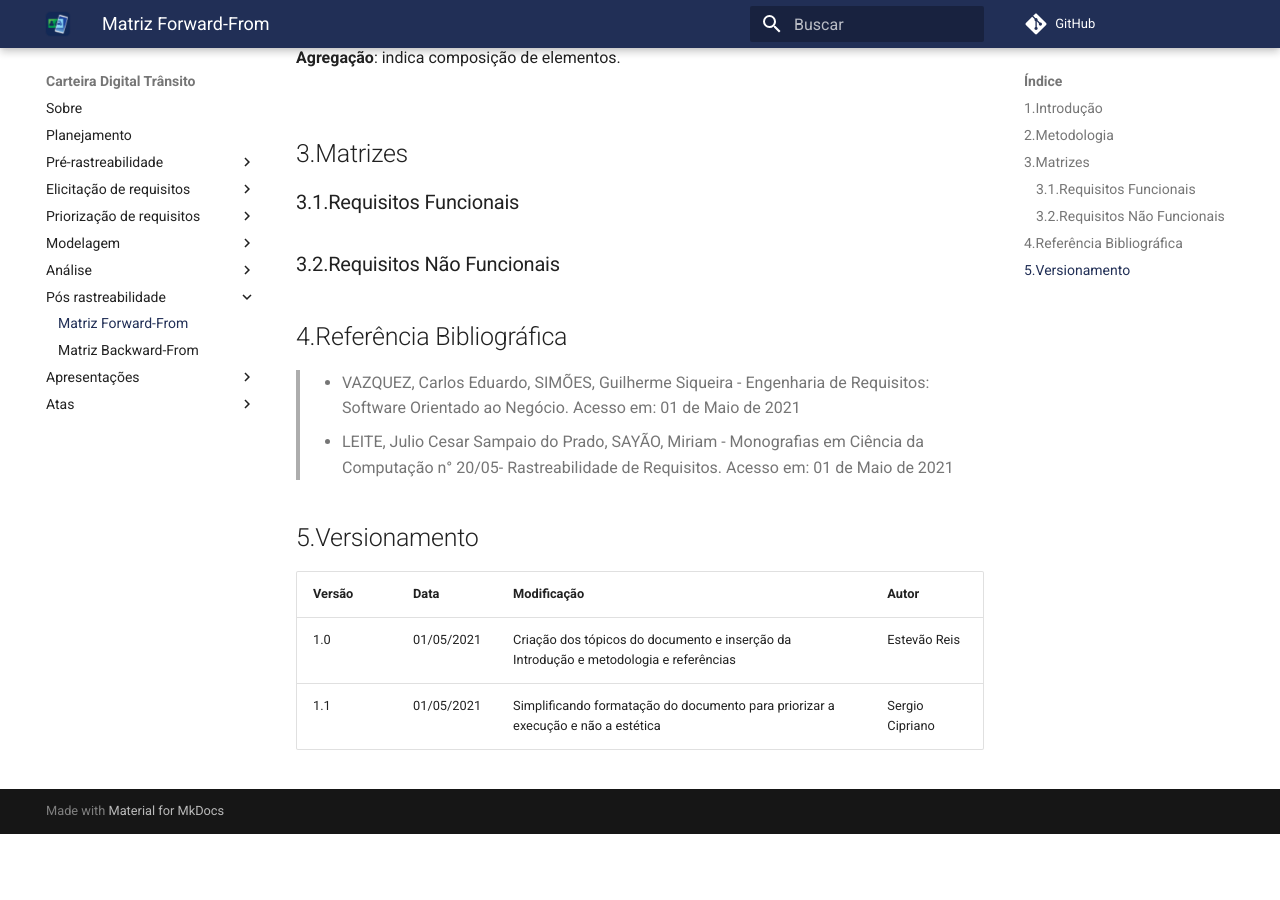
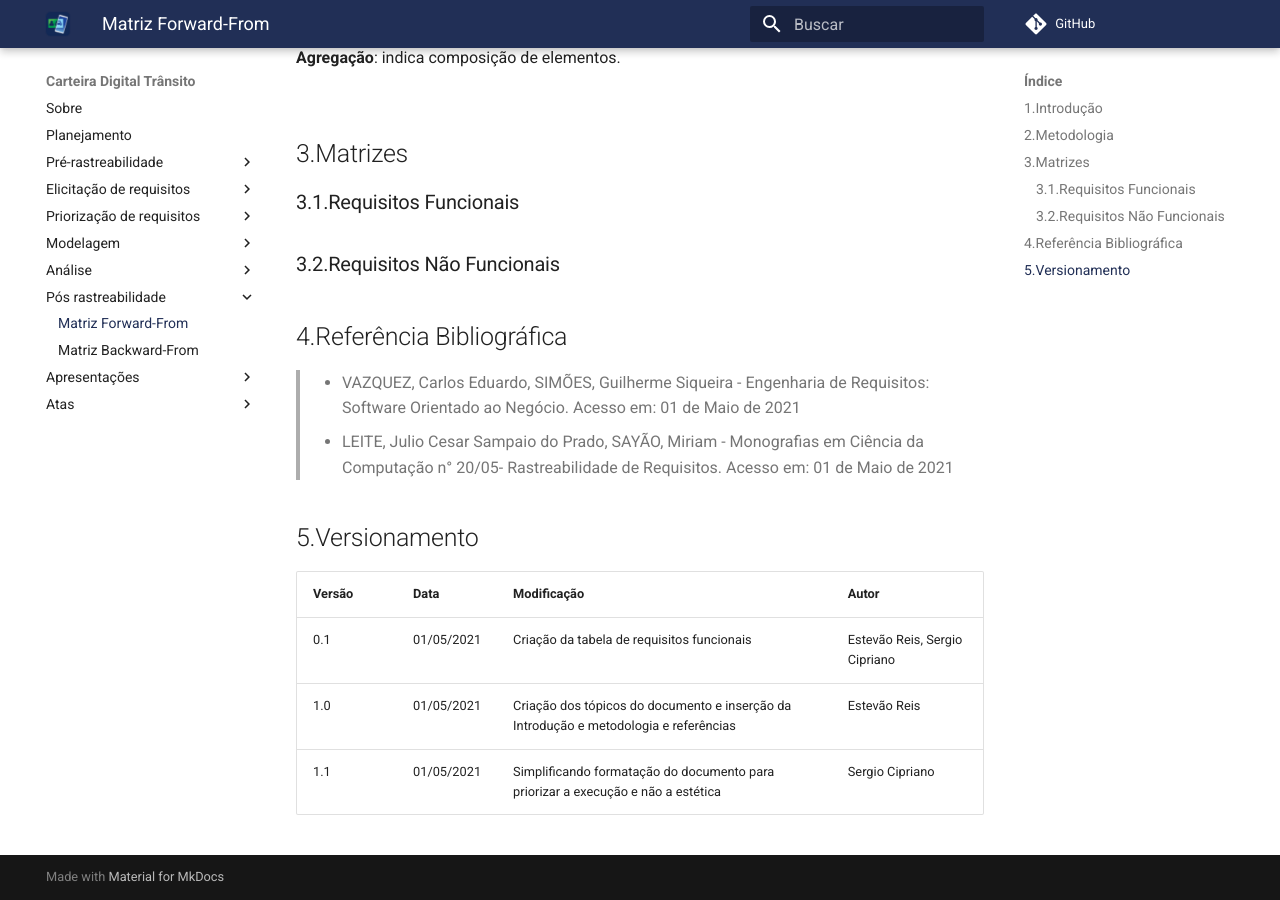
Before and after one commit to sergiosacj/2020.2-CarteiraDigitalTransito, an MkDocs documentation site: the page built from docs/pos_rastreabilidade/foward_from.md, in a window 1280 px wide and 900 px high, scrolled down 1144 px. Built offline with MkDocs 1.6.1 and Material for MkDocs 9.7.7, drawn with Linux system fonts in a browser that asks for light colours; comment, search, counter and statistics services are not loaded; before the commit the page ends 1978 px from its top, so only the background shows below that.

Commit message:
(#94) Adicionando versionamento da planilha

```diff
--- a/docs/pos_rastreabilidade/foward_from.md
+++ b/docs/pos_rastreabilidade/foward_from.md
@@ -37,5 +37,6 @@
 
 | Versão | Data | Modificação | Autor |
 | - | - | - | - |
+| 0.1 | 01/05/2021 | Criação da tabela de requisitos funcionais | Estevão Reis, Sergio Cipriano |
 | 1.0 | 01/05/2021 | Criação dos tópicos do documento e inserção da Introdução  e metodologia e referências | Estevão Reis |
 | 1.1 | 01/05/2021 | Simplificando formatação do documento para priorizar a execução e não a estética | Sergio Cipriano |
```
